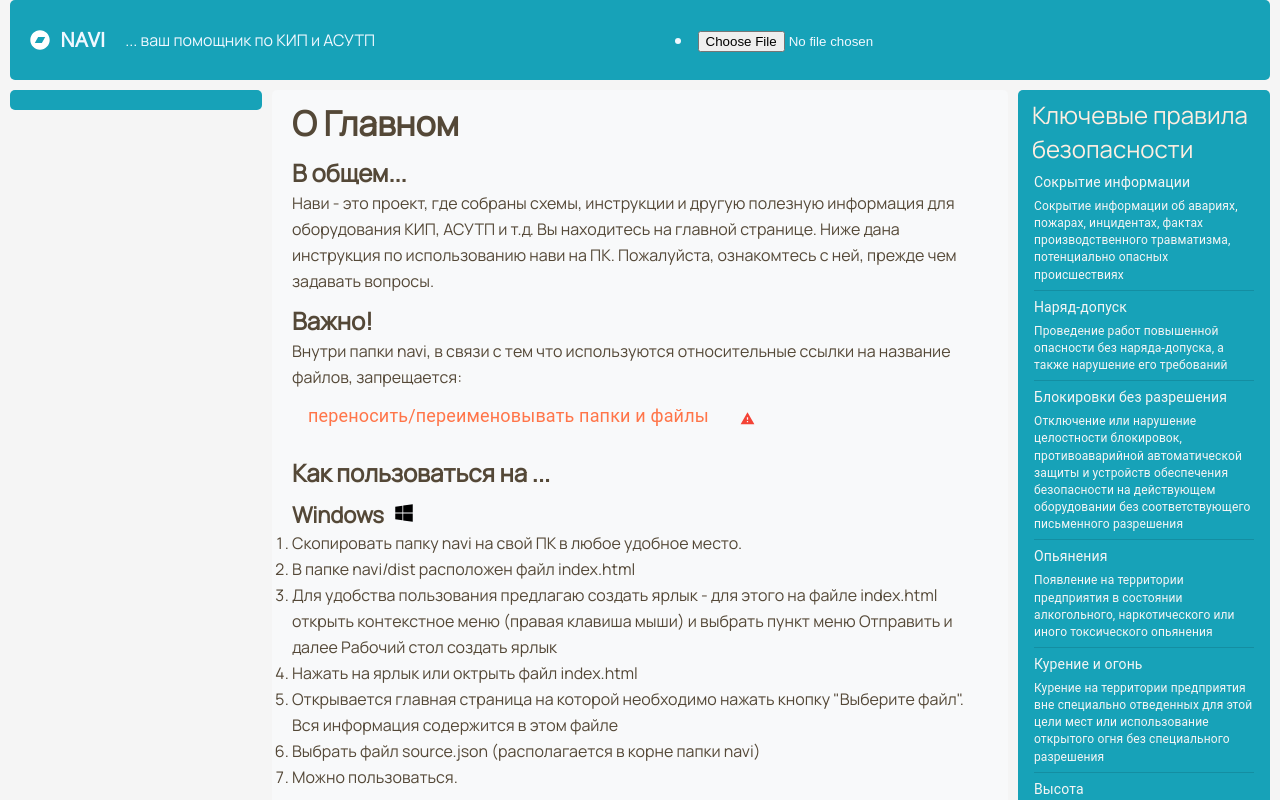
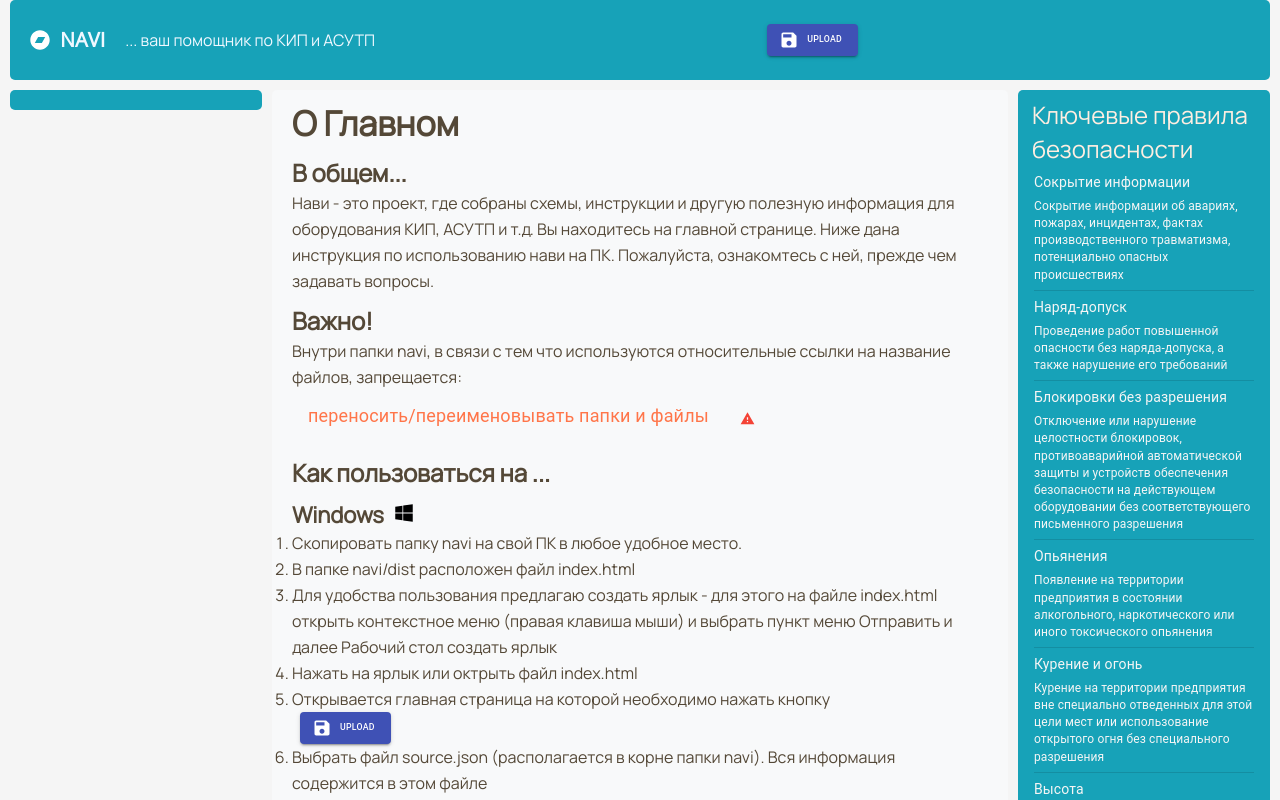
Before and after one commit to burik84/navi, a React app: page /#/ in a window 1280 px wide. Shown: the top 800 px of the page. Built offline with nearby package versions, Linux system fonts and the light colour scheme.

Commit message:
feat: add style for input file

```diff
--- /dev/null
+++ b/src/script/components/ButtonInput.tsx
@@ -0,0 +1,53 @@
+import React from 'react';
+import { ReactElement } from 'react';
+
+import { makeStyles, createStyles, Theme } from '@material-ui/core/styles';
+import { Button } from '@material-ui/core';
+import SaveIcon from '@material-ui/icons/Save';
+
+import { AppContextSource } from '../services/AppContext';
+import { getDataFromFile } from '../services/fetchDataJSON';
+
+const useStyles = makeStyles((theme: Theme) =>
+  createStyles({
+    root: {
+      '& > *': {
+        margin: theme.spacing(1),
+      },
+    },
+    input: {
+      display: 'none',
+    },
+    button: {
+      margin: theme.spacing(1),
+    },
+  }),
+);
+
+export const ButtonInput: React.FC = (): ReactElement => {
+  const classes = useStyles();
+
+  const { setIsLoad, setSource } = AppContextSource();
+  const handleChange = async (event: any) => {
+    try {
+      const data = await getDataFromFile(event);
+      if (data) {
+        setSource(data);
+        setIsLoad(true);
+      }
+    } catch (err) {
+      console.error(err);
+    }
+  };
+
+  return (
+    <div className={classes.root}>
+      <input accept=".json" className={classes.input} id="icon-button-file" type="file" onChange={handleChange} />
+      <label htmlFor="icon-button-file">
+        <Button variant="contained" color="primary" component="span" startIcon={<SaveIcon />}>
+          Upload
+        </Button>
+      </label>
+    </div>
+  );
+};
--- a/src/script/components/Navigation.tsx
+++ b/src/script/components/Navigation.tsx
@@ -3,7 +3,7 @@ import { ReactElement } from 'react';
 import { NavLink } from 'react-router-dom';
 
 import { AppContextSource } from '../services/AppContext';
-import { getDataFromFile } from '../services/fetchDataJSON';
+import { ButtonInput } from '../components/ButtonInput';
 
 const Lists: React.FC = (): ReactElement => {
   return (
@@ -43,28 +43,12 @@ const Lists: React.FC = (): ReactElement => {
 };
 
 export const Navigation: React.FC = (): ReactElement => {
-  const { isLoad, setIsLoad, setSource } = AppContextSource();
-  const handleChange = async (event: any) => {
-    try {
-      const data = await getDataFromFile(event);
-      if (data) {
-        setSource(data);
-        setIsLoad(true);
-      }
-    } catch (err) {
-      console.error(err);
-    }
-  };
-  const inputButton = () => (
-    <li className="item">
-      <input name="myFile" type="file" onChange={handleChange} />
-    </li>
-  );
+  const { isLoad } = AppContextSource();
 
   return (
     <nav className="navigation">
       {isLoad && <Lists />}
-      {!isLoad && inputButton()}
+      {!isLoad && <ButtonInput />}
     </nav>
   );
 };
--- a/src/script/pages/Main.tsx
+++ b/src/script/pages/Main.tsx
@@ -8,6 +8,7 @@ import AndroidIcon from '@material-ui/icons/Android';
 import { Header } from '../layout/Header';
 import { Menu } from '../components/Menu';
 import { colorAdditional } from '../shared/constants';
+import { ButtonInput } from '../components/ButtonInput';
 
 import logoWindows from '../../assets/icons/windows-brands.svg';
 
@@ -74,10 +75,10 @@ export const Main: React.FC = () => {
           </li>
           <li>Нажать на ярлык или октрыть файл index.html</li>
           <li>
-            Открывается главная страница на которой необходимо нажать кнопку &quot;Выберите файл&quot;. Вся информация
-            содержится в этом файле
+            Открывается главная страница на которой необходимо нажать кнопку
+            <ButtonInput />
           </li>
-          <li>Выбрать файл source.json (располагается в корне папки navi)</li>
+          <li>Выбрать файл source.json (располагается в корне папки navi). Вся информация содержится в этом файле</li>
           <li>Можно пользоваться.</li>
         </ol>
         <h4>
--- a/src/script/shared/types.ts
+++ b/src/script/shared/types.ts
@@ -1,5 +1,7 @@
 // Examples from https://github.com/PostHog/posthog.com/blob/master/src/types.ts
-
+export interface IHandle {
+  handleChange: (event: any) => Promise<void>;
+}
 export interface IPageData {
   section: string;
 }
--- a/src/styles/base/_base.scss
+++ b/src/styles/base/_base.scss
@@ -152,3 +152,8 @@ a {
 .hidden {
   display: none;
 }
+.highlight{
+  background-color: $color-primary-MUI;
+  color:$color-light;
+  padding: 2px 5px;
+}
--- a/src/styles/utils/_constants.scss
+++ b/src/styles/utils/_constants.scss
@@ -3,6 +3,7 @@ $color-background-card:rgba(0, 0, 0, 0.12);
 $color-primary-button: #286090;
 $color-text:#212529;
 $color-background-block:#f8f9fa;
+$color-primary-MUI:#3f51b5;
 
 $color-additional: #FF7549;
 $color-background: #FFEEE1;
```
